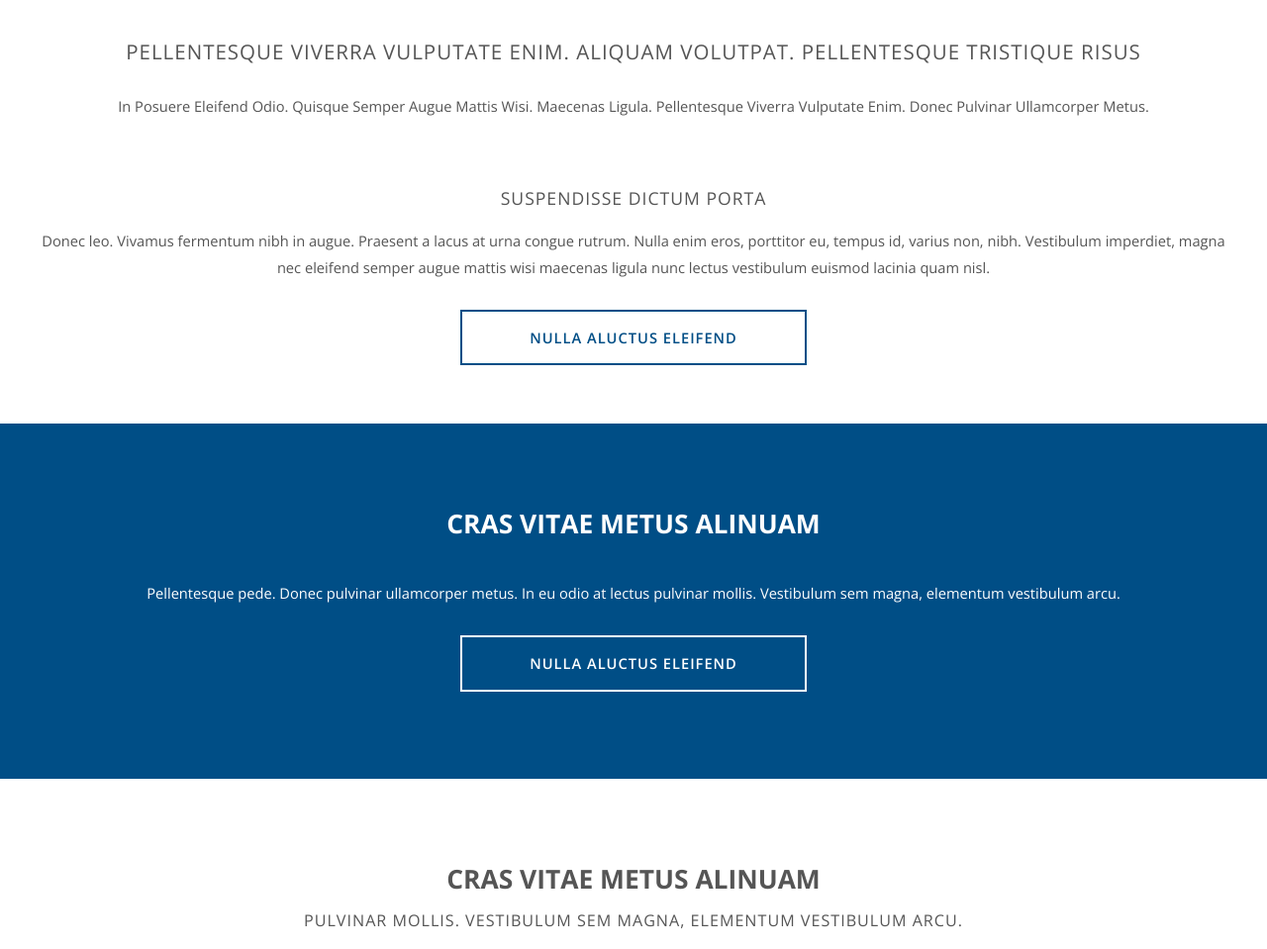
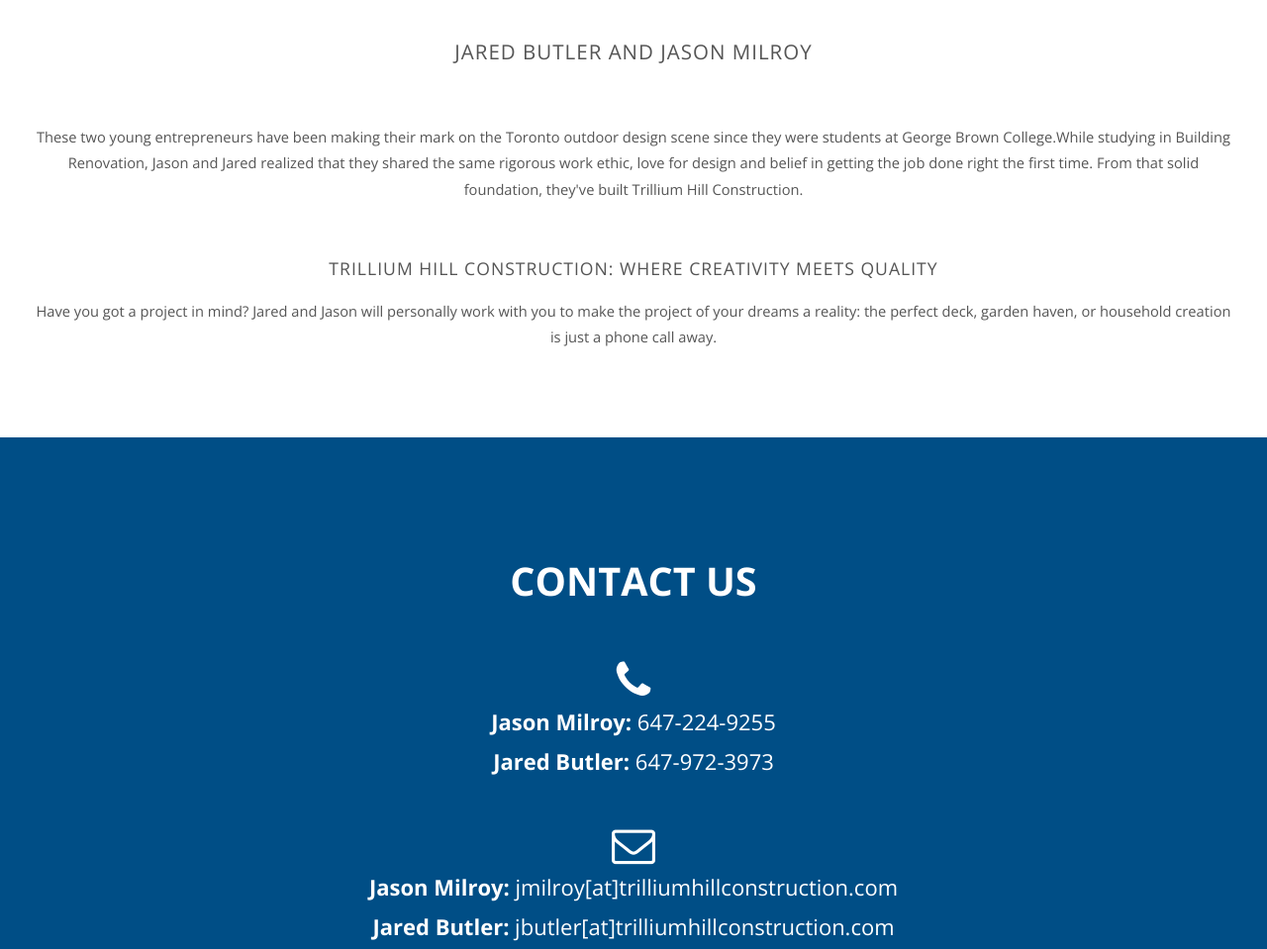
Before and after one commit to smilroy/Jason, a plain HTML site: page index.html in a window 1280 px wide. Shown: the part 560-1519 px from the top of the page at 99% size. Drawn offline with nearby package versions, Linux system fonts and the light colour scheme.

Commit message:
Add contact information

```diff
--- a/css/style.css
+++ b/css/style.css
@@ -334,7 +334,7 @@
 			position: absolute;
 			left: 0;
 			top: 2em;
-			display: block;
+			display: inline;
 			background: none;
 			font-size: 2em;
 			border-radius: 5px;
@@ -537,6 +537,7 @@
 			background: #004E86;
 			text-align: center;
 			color: white;
+            font-size: 1.5em;
 		}
 
 			.wrapper.style5 .image {
--- a/index.html
+++ b/index.html
@@ -46,21 +46,48 @@
 					<div class="row double">
 						<div class="6u">
 							<header class="major">
-								<h2>Pellentesque viverra vulputate enim. Aliquam volutpat. Pellentesque tristique Risus</h2>
-								<span class="byline">In posuere eleifend odio. Quisque semper augue mattis wisi. Maecenas ligula. Pellentesque viverra vulputate enim. Donec pulvinar ullamcorper metus.</span>
-							</header>
+								<h2>Jared Butler and Jason Milroy </h2>
+                            </header>
+								<p> These two young entrepreneurs have been making their mark on the Toronto outdoor design scene since they were students at George Brown College.While studying in Building Renovation, Jason and Jared realized that they shared the same rigorous work ethic, love for design and belief in getting the job done right the first time. From that solid foundation, they've built Trillium Hill Construction.</p>
+<!--							</header>-->
 						</div>
 						<div class="6u">
-							<h3>Suspendisse dictum porta</h3>
-							<p>Donec leo. Vivamus fermentum nibh in augue. Praesent a lacus at urna congue rutrum. Nulla enim eros, porttitor eu, tempus id, varius non, nibh. Vestibulum imperdiet, magna nec eleifend semper augue mattis wisi maecenas ligula nunc lectus vestibulum euismod lacinia quam nisl.</p>
-							<a href="#" class="button">Nulla aluctus eleifend</a>
+							<h3>Trillium Hill Construction: where creativity meets quality </h3>
+							<p>
+ Have you got a project in mind? Jared and Jason will personally work with you to make the project of your dreams a reality: the perfect deck, garden haven, or household creation is just a phone call away. </p>
+<!--							<a href="#" class="button">Nulla aluctus eleifend</a>-->
+						</div>
+					</div>
+				</section>
+			</div>
+        <div class="wrapper style5">
+				<section id="team" class="container">
+                    <header class="major">
+						<h2>Contact Us</h2>
+					</header>
+					<div class="row flush">
+						<div class="6u">
+							<ul>
+								<li>
+									<span class="fa fa-2x fa-phone"></span>
+									<p><b>Jason Milroy:</b> 647-224-9255 <br> <b>Jared Butler:</b> 647-972-3973</p>
+								</li>
+							</ul>
+						</div>
+						<div class="6u">
+							<ul>
+								<li>
+									<span class="fa fa-2x fa-envelope-o"></span>
+									<p><b>Jason Milroy:</b> jmilroy[at]trilliumhillconstruction.com <br> <b>Jared Butler:</b> jbutler[at]trilliumhillconstruction.com</p>
+								</li>
+							</ul>
 						</div>
 					</div>
 				</section>
 			</div>
 
 		<!-- Section Two -->
-			<div class="wrapper style3">
+			<!--<div class="wrapper style3">
 				<section class="container">
 					<header class="major">
 						<h2>Cras vitae metus aliNuam</h2>
@@ -68,16 +95,38 @@
 					<p>Pellentesque pede. Donec pulvinar ullamcorper metus. In eu odio at lectus pulvinar mollis. Vestibulum sem magna, elementum vestibulum arcu.</p>
 					<a href="#" class="button alt">Nulla aluctus eleifend</a>
 				</section>
-			</div>
+			</div>-->
 
 		<!-- Section Three -->
+<!--
 			<div class="wrapper style4">
 				<section class="container">
 					<header class="major">
 						<h2>Cras vitae metus aliNuam</h2>
 						<span class="byline">pulvinar mollis. Vestibulum sem magna, elementum vestibulum arcu.</span>
 					</header>
-					<div class="row flush">
+					<div class="row">
+						<div class="4u">
+							<ul class="special-icons">
+								<li>
+									<span class="fa fa-cogs"></span>
+									<h3>Nulla luctus eleifend</h3>
+									<p>In posuere eleifend odio. Quisque semper augue mattis wisi. Maecenas ligula pellentesque.</p>
+								</li>
+								<li>
+									<span class="fa fa-wrench"></span>
+									<h3>Etiam posuere augue</h3>
+									<p>Maecenas ligula. Pellentesque viverra vulputate enim. Aliquam erat volutpat liguala.</p>
+								</li>
+								<li>
+									<span class="fa fa-leaf"></span>
+									<h3>Fusce ultrices fringilla</h3>
+									<p>Maecenas pede nisl, elementum eu, ornare ac, malesuada at, erat. Proin gravida orci porttitor.</p>
+								</li>
+							</ul>
+						</div>
+-->
+<!--
 						<div class="4u">
 							<ul class="special-icons">
 								<li>
@@ -116,31 +165,15 @@
 								</li>
 							</ul>
 						</div>
-						<div class="4u">
-							<ul class="special-icons">
-								<li>
-									<span class="fa fa-cogs"></span>
-									<h3>Nulla luctus eleifend</h3>
-									<p>In posuere eleifend odio. Quisque semper augue mattis wisi. Maecenas ligula pellentesque.</p>
-								</li>
-								<li>
-									<span class="fa fa-wrench"></span>
-									<h3>Etiam posuere augue</h3>
-									<p>Maecenas ligula. Pellentesque viverra vulputate enim. Aliquam erat volutpat liguala.</p>
-								</li>
-								<li>
-									<span class="fa fa-leaf"></span>
-									<h3>Fusce ultrices fringilla</h3>
-									<p>Maecenas pede nisl, elementum eu, ornare ac, malesuada at, erat. Proin gravida orci porttitor.</p>
-								</li>
-							</ul>
-						</div>
+-->
+<!--
 					</div>
 				</section>
 			</div>
+-->
 
 		<!-- Team -->
-			<div class="wrapper style5">
+			<!--<div class="wrapper style5">
 				<section id="team" class="container">
 					<header class="major">
 						<h2>Cras vitae metus aliNuam</h2>
@@ -159,7 +192,7 @@
 						</div>
 					</div>
 				</section>
-			</div>
+			</div>-->
 
 	<!-- Footer -->
 		<div id="footer">
```
Also changed, not shown: 2 other files.
